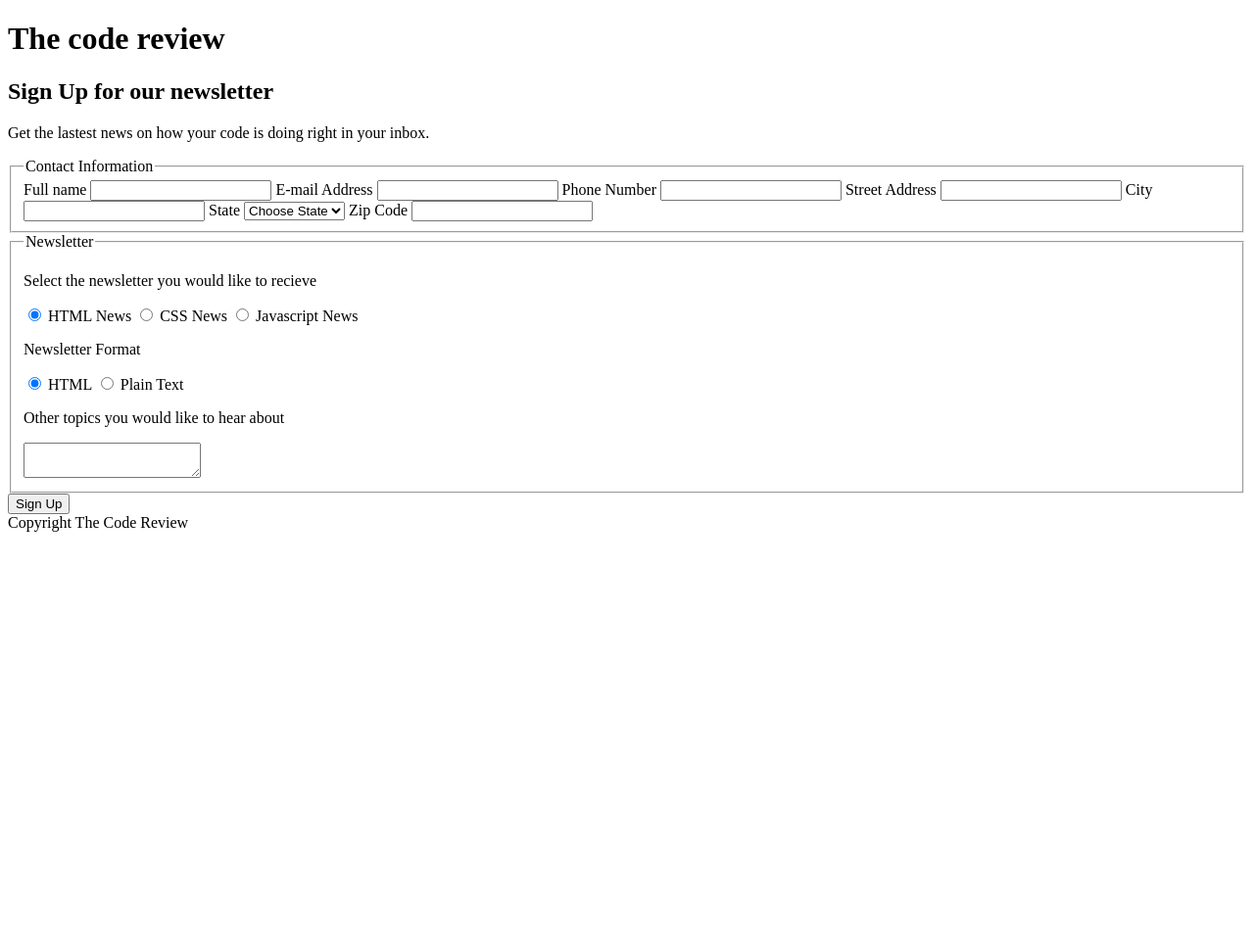
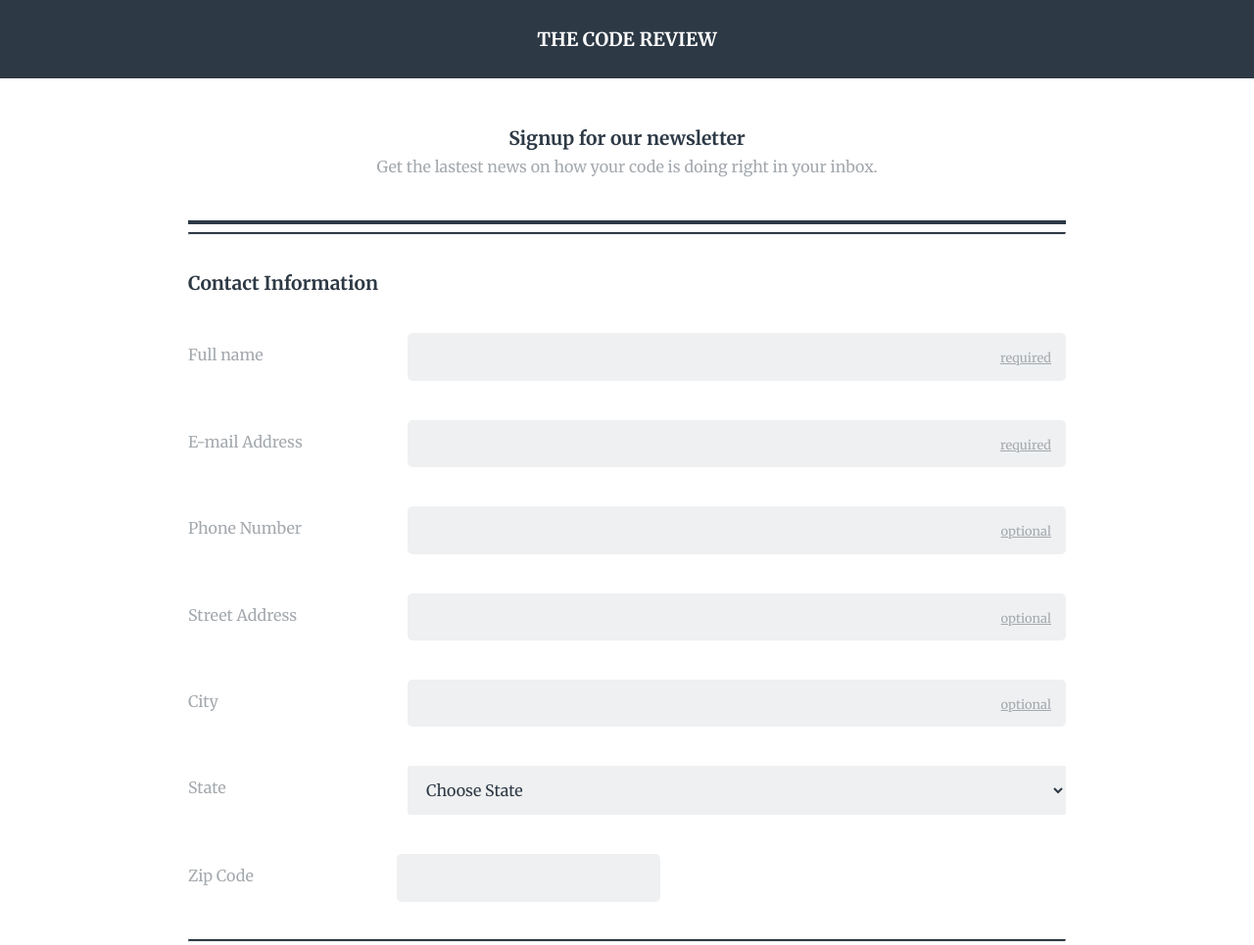
Before and after one commit to HuynhNguyen2207/online_registration_v4, a plain HTML site: page index.html in a window 1280 px wide. Shown: the top 965 px of the page at 98% size. Before the commit the page ends 800 px from the top, so only its background shows below. Drawn offline with Linux system fonts and the light colour scheme.

Commit message:
finish project

```diff
--- a/css/style.css
+++ b/css/style.css
@@ -0,0 +1,219 @@
+
+/* Google font */
+
+@import url('https://fonts.googleapis.com/css?family=Merriweather:400,700');
+
+/*
+font-family: 'Merriweather', serif;
+ */
+
+/* Colors
+    Oxford Blue: #2D3945;
+    White: #FFFFFF;
+    Fountain Blu: #4EBBB5;
+    Porcelain: #EFF0F1;
+    Gray Chateau: #A4A9AE;
+*/
+
+/* ---------- Base Style ---------- */
+
+* {
+    box-sizing: border-box;
+}
+
+body {
+    font-family: 'Merriweather', serif;
+    color: #A4A9AE;
+}
+
+h3 {
+    font-size: 1.2rem;
+}
+
+.container {
+    width: 90%;
+    margin: 0 auto;
+}
+
+.main-header {
+    text-transform: uppercase;
+    text-align: center;
+    background: #2D3945;
+    color: #FFFFFF;
+    padding: 10px;
+}
+
+.page-header {
+    text-align: center;
+    padding-top: 30px;
+    padding-bottom: 30px;
+    margin-bottom: 5px;
+    border-bottom: 4px solid #2D3945;
+}
+
+.page-header h3 {
+    font-weight: 700;
+    color: #2D3945;
+}
+
+.page-header p {
+    margin-top: -10px;
+    text-align: center;
+}
+
+.main-footer {
+    text-align: center;
+    font-size: .8rem;
+    padding: 30px;
+}
+
+hr {
+    border-top: 2px solid #2D3945;
+}
+
+/* ---------- Form Style ---------- */
+
+fieldset {
+    border: none;
+    padding: 0;
+    margin: 0;
+}
+
+fieldset .container {
+    width: 100%;
+}
+
+legend {
+    font-size: 1.2rem;
+    font-weight: 700;
+    padding: 30px 0;
+    color: #2D3945;
+}
+
+input[type="text"],
+input[type="email"],
+input[type="tel"],
+textarea,
+select {
+    border: none;
+    padding: 15px;
+    width: 100%;
+    background-color: #EFF0F1;
+    color: #2D3945;
+    margin-bottom: 30px;
+    margin-top: 10px;
+    border-radius: 5px;
+}
+
+textarea {
+    min-height: 200px;
+}
+
+input[type="radio"],
+input[type="checkbox"] {
+  margin: 0 4px 8px 0;
+}
+
+select {
+  padding: 15px;
+  height: 50px;
+  border-radius: 2px;
+}
+
+input[name="user_zip"] {
+    width: 30%;
+}
+
+.contact_info label {
+    display: block
+}
+
+.news_ltr label {
+    display: inline-block;
+    padding-bottom: 20px;
+}
+
+button {
+    width: 100%;
+    padding: 20px 0;
+    color: #FFFFFF;
+    background-color: #4EBBB5;
+    text-align: center;
+    font-size: 1.2rem;
+    border-radius: 5px;
+}
+
+input:focus,
+textarea:focus,
+button:focus,
+select:focus {
+  outline: 0;
+  outline: 2px solid #2D3945;
+  background: #FFFFFF;
+  transition: background .5s;
+}
+
+/* ---------- Placeholder Style ---------- */
+
+::-webkit-input-placeholder { /* Chrome/Opera/Safari */
+  color: #A4A9AE;
+  font-size: .8rem;
+  text-align: right;
+  text-decoration: underline;
+}
+::-moz-placeholder { /* Firefox 19+ */
+  color: #A4A9AE;
+  font-size: .8rem;
+  text-align: right;
+  text-decoration: underline;
+}
+:-ms-input-placeholder { /* IE 10+ */
+  color: #A4A9AE;
+  font-size: .8rem;
+  text-align: right;
+  text-decoration: underline;
+}
+:-moz-placeholder { /* Firefox 18- */
+  color: #A4A9AE;
+  font-size: .8rem;
+  text-align: right;
+  text-decoration: underline;
+}
+
+
+/* ---------- Media Querries ---------- */
+
+@media (min-width: 768px) {
+    .container {
+        width: 70%;
+        max-width: 900px;
+    }
+
+    .contact_info .container {
+        display: flex;
+        flex-wrap: wrap;
+    }
+
+    legend {
+        flex-basis: 100%;
+    }
+
+    .contact_info label {
+        flex: 0 0 20%;
+        margin-top: 23px;
+    }
+
+    input[type="text"],
+    input[type="email"],
+    input[type="tel"],
+    select {
+        flex-basis: 75%;
+        margin-left: auto;
+    }
+
+    input[name="user_zip"] {
+        flex-basis: 30%;
+        margin-left: 34px;
+    }
+
+}
--- a/index.html
+++ b/index.html
@@ -3,46 +3,55 @@
     <head>
         <meta charset="utf-8">
         <title>The Code Review | Sign up form</title>
+        <link rel="stylesheet" href="css/normalize.css">
         <link rel="stylesheet" href="css/style.css">
         <meta name="viewport" content="width=device-width initial-scale=1.0">
     </head>
     <body>
 
         <header class="main-header">
-            <h1>The code review</h1>
+
+            <h3>The code review</h3>
+
         </header>
 
         <main class="main-body">
 
-            <header>
-                <h2>Sign Up for our newsletter</h2>
+            <div class="container">
+
+                <header class="page-header">
+                    <h3>Signup for our newsletter</h3>
                     <p>Get the lastest news on how your code is doing right in your inbox.</p>
                 </header>
 
+                <hr>
+
                 <form class="news-ltr-form" action="#" method="post">
 
-                <fieldset>
+                    <fieldset class="contact_info">
 
                         <legend>Contact Information</legend>
 
-                    <label for="name">Full name</label>
-                    <input type="text" id="name" name="user_name" required>
+                        <div class="container">
+
+                            <label  for="name">Full name</label>
+                            <input type="text" id="name" name="user_name" placeholder="required"  required>
 
                             <label for="email">E-mail Address</label>
-                    <input type="email" id="email" name="user_email" required>
+                            <input type="email" id="email" name="user_email" placeholder="required" required>
 
                             <label for="tel">Phone Number</label>
-                    <input type="tel" id="tel" name="user_tel">
+                            <input type="tel" id="tel" name="user_tel" placeholder="optional">
 
                             <label for="address">Street Address</label>
-                    <input type="text" id="address" name="user_address">
+                            <input type="text" id="address" name="user_address" placeholder="optional">
 
                             <label for="city">City</label>
-                    <input type="text" id="city" name="user_city">
+                            <input type="text" id="city" name="user_city" placeholder="optional">
 
                             <label for="state">State</label>
                             <select id="state" name="user_state">
-                        <option value="" disabled selected>Choose State</option>
+                                <option  disabled value="" selected hidden>Choose State</option>
                                 <option value="AL">Alabama</option>
                                 <option value="AK">Alaska</option>
                                 <option value="AZ">Arizona</option>
@@ -58,42 +67,43 @@
                             <label for="zip">Zip Code</label>
                             <input type="text" id="zip" name="user_zip">
 
+                        </div>
+
                     </fieldset>
 
-                <fieldset>
+                    <hr>
+
+                    <fieldset class="news_ltr">
 
                         <legend>Newsletter</legend>
 
-                    <p>Select the newsletter you would like to recieve</p>
+                        <div class="container">
 
-                    <div>
 
-                        <input type="radio" id="html" name="ltr_subject" value="html" checked>
-                        <label for="html">HTML News</label>
+                            <label>Select the newsletter you would like to recieve</label><br>
 
-                        <input type="radio" id="css" name="ltr_subject" value="css">
-                        <label for="css">CSS News</label>
+                            <input type="checkbox" id="html" name="ltr_subject" value="html" checked>
+                            <label for="html">HTML News</label><br>
 
-                        <input type="radio" id="javascript" name="ltr_subject" value="javascriptL">
+                            <input type="checkbox" id="css" name="ltr_subject" value="css">
+                            <label for="css">CSS News</label><br>
+
+                            <input type="checkbox" id="javascript" name="ltr_subject" value="javascriptL">
                             <label for="javascript">Javascript News</label>
 
-                    </div>
-
-                    <p>Newsletter Format</p>
-
-                    <div>
+                            <label>Newsletter Format</label><br>
 
                             <input type="radio" id="html_ltr" name="ltr_format" value="html_ltr" checked>
-                        <label for="html_ltr">HTML</label>
+                            <label for="html_ltr">HTML</label><br>
 
                             <input type="radio" id="plain_txt" name="ltr_format" value="plain_txt">
-                        <label for="plain_txt">Plain Text</label>
+                            <label for="plain_txt">Plain Text</label><br>
+
+                            <label for="topic">Other topics you would like to hear about</label>
+
+                            <textarea id="topic" name="topic"></textarea>
 
                         </div>
-
-                    <p>Other topics you would like to hear about</p>
-
-                    <textarea name="other_topic"></textarea>
 
                     </fieldset>
 
@@ -101,12 +111,12 @@
 
                 </form>
 
-            <footer>Copyright The Code Review</footer>
+            </div>
 
         </main>
 
         <footer class="main-footer">
-
+            <p>Copyright The Code Review</p>
         </footer>
 
     </body>
```
Also changed, not shown: Mockups/desktop-form.png (deleted), Mockups/mobile-form.png (deleted), css/normalize.css (added). Lines whose indentation alone changed are shown as unchanged.
